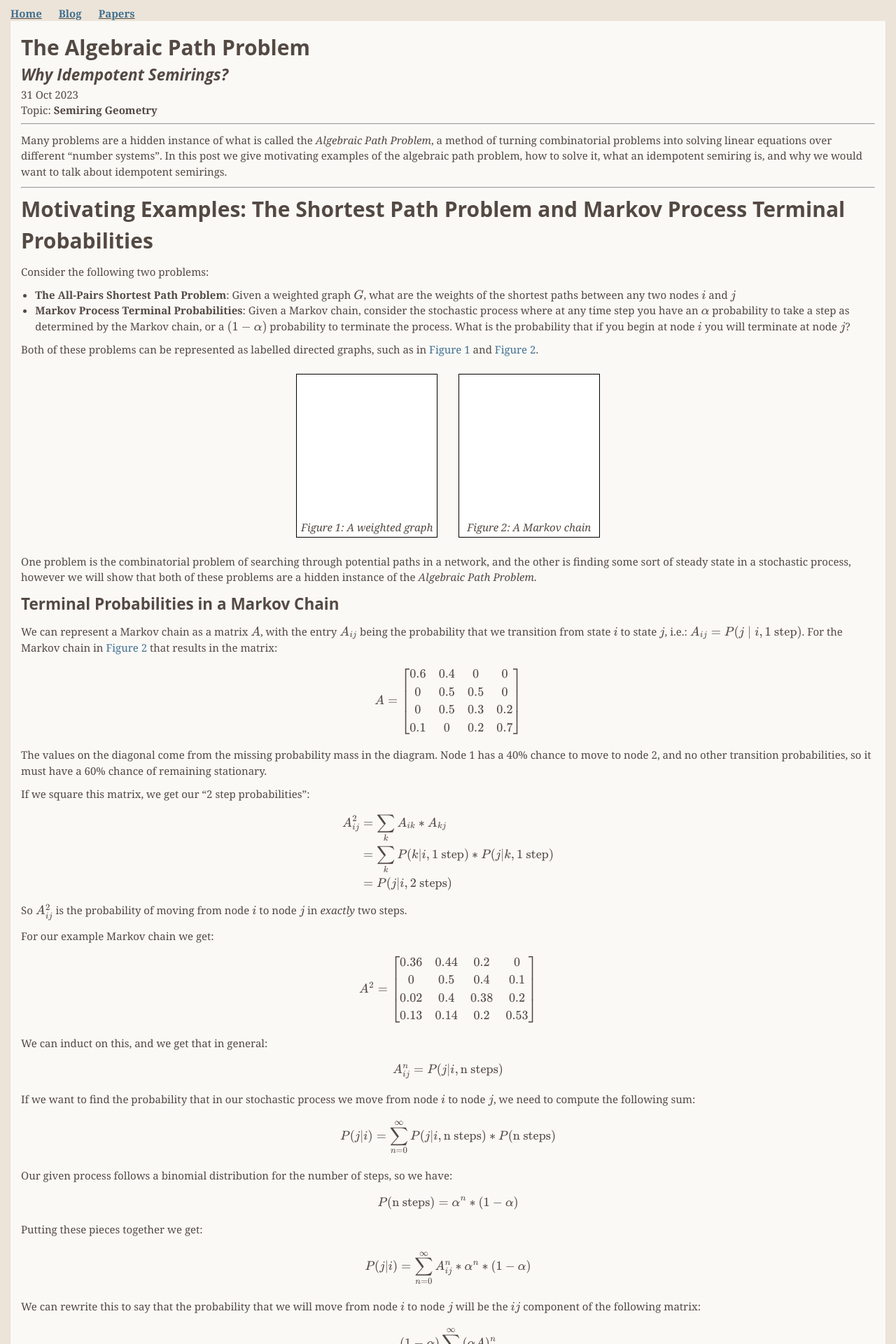
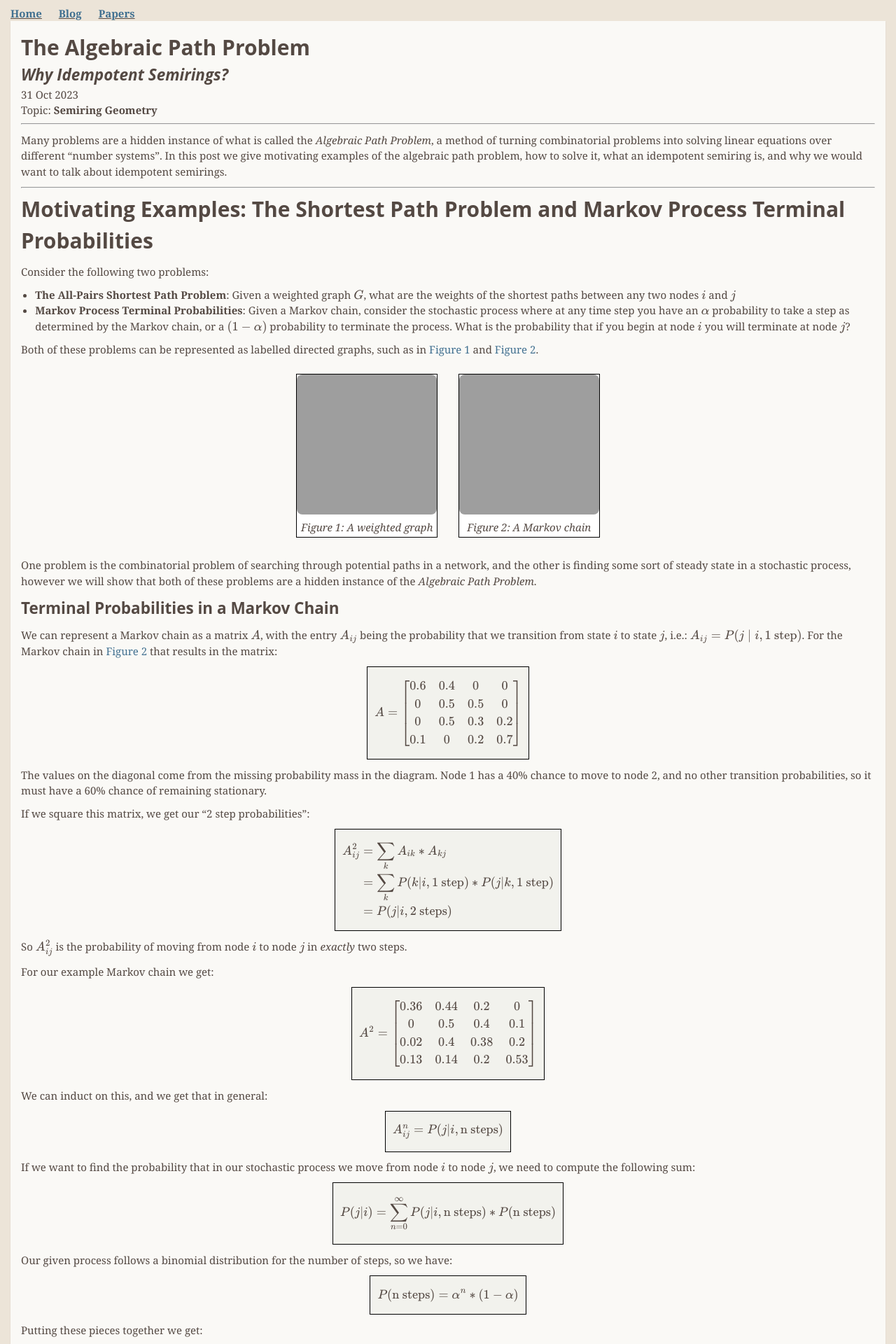
Before and after one commit to wrbernardoni/wrbernardoni.github.io, a Jekyll site: the page built from _posts/2023-10-31-AlgebraicPathProblem.md, in a window 1280 px wide. Shown: the top 1920 px of the page at 70% size. Built offline with Jekyll 4.4.1, drawn with Linux system fonts in a browser that asks for light colours; formulas are drawn with MathJax 3; some of the changed text lies outside the part shown; grey boxes are pictures that could not be loaded.

Commit message:
Fixed escaping equations issue

```diff
--- a/_layouts/default.html
+++ b/_layouts/default.html
@@ -26,4 +26,10 @@
   </body>
 </html>
 
+<script type="text/x-mathjax-config">
+  MathJax.Hub.Config({
+    "HTML-CSS": { scale: 100 }
+  });
+</script>
+
 <script src="https://cdn.mathjax.org/mathjax/latest/MathJax.js?config=TeX-AMS-MML_HTMLorMML" type="text/javascript"></script>
--- a/_posts/2023-10-31-AlgebraicPathProblem.md
+++ b/_posts/2023-10-31-AlgebraicPathProblem.md
@@ -40,17 +40,24 @@
 
 We can represent a Markov chain as a matrix $$A$$, with the entry $$A_{ij}$$ being the probability that we transition from state $$i$$ to state $$j$$, i.e.: $$A_{ij} = P(j \mid i, \text{1 step})$$. For the Markov chain in [Figure 2](#Fig2) that results in the matrix:
 
+<div class="equationBox">
+<div class="equation">
 $$ A = \begin{bmatrix}
         0.6 & 0.4 & 0 & 0\\
         0 & 0.5 & 0.5 & 0\\
         0 & 0.5 & 0.3 & 0.2\\
         0.1 & 0 & 0.2 & 0.7
     \end{bmatrix} $$
+</div>
+</div>
+
 
 The values on the diagonal come from the missing probability mass in the diagram. Node 1 has a 40% chance to move to node 2, and no other transition probabilities, so it must have a 60% chance of remaining stationary.
 
 If we square this matrix, we get our "2 step probabilities":
 
+<div class="equationBox">
+<div class="equation">
 $$
 \begin{align}
     A^2_{ij} &= \sum_{k} A_{ik} * A_{kj}\\
@@ -58,11 +65,16 @@
     &= P(j|i, \text{2 steps}) \label{eq: Markov 2 Step}
 \end{align}
 $$
+</div>
+</div>
+
 
 So $$A^2_{ij}$$ is the probability of moving from node $$i$$ to node $$j$$ in *exactly* two steps.
 
 For our example Markov chain we get:
 
+<div class="equationBox">
+<div class="equation">
 $$
 A^2 = \begin{bmatrix}
     0.36 & 0.44 & 0.2 & 0\\
@@ -71,39 +83,68 @@
     0.13 & 0.14 & 0.2 & 0.53
 \end{bmatrix}
 $$
+</div>
+</div>
 
 We can induct on this, and we get that in general:
 
+<div class="equationBox">
+<div class="equation">
 $$
 A^n_{ij} = P(j|i, \text{n steps})
 $$
+</div>
+</div>
+
 
 If we want to find the probability that in our stochastic process we move from node $$i$$ to node $$j$$, we need to compute the following sum:
 
+<div class="equationBox">
+<div class="equation">
 $$
 P(j | i) = \sum_{n = 0}^\infty P(j | i, \text{n steps}) * P(\text{n steps})
 $$
+</div>
+</div>
+
 
 Our given process follows a binomial distribution for the number of steps, so we have:
 
+<div class="equationBox">
+<div class="equation">
 $$
 P(\text{n steps}) = \alpha^n * (1 - \alpha)
 $$
+</div>
+</div>
+
 
 Putting these pieces together we get:
 
+<div class="equationBox">
+<div class="equation">
 $$
 P(j|i) = \sum_{n = 0}^\infty A^n_{ij} * \alpha^n * (1 - \alpha)
 $$
+</div>
+</div>
+
 
 We can rewrite this to say that the probability that we will move from node $$i$$ to node $$j$$ will be the $$ij$$ component of the following matrix:
 
+<div class="equationBox">
+<div class="equation">
 $$
 (1 - \alpha)\sum_{n = 0}^\infty\left(\alpha A\right)^n
 $$
+</div>
+</div>
+
 
 For $$\alpha = 0.5$$ we get the following matrix for the Markov chain in [Figure 2](#Fig2):
 
+<div class="equationBox">
+<div class="equation">
 $$
 \begin{bmatrix}
          0.714983 & 0.211811 & 0.0634456 & 0.00976086 \\
@@ -112,25 +153,38 @@
  0.0561249 & 0.0507565 & 0.107369 & 0.785749
 \end{bmatrix}
 $$
+</div>
+</div>
+
 
 This was an *explicit* process to solve the problem, but we could have taken another approach. We could have taken an *implicit* approach and noted that a matrix of probabilities $$X$$ is a solution to our problem if and only if it satisfies the implicit equation:
 
+<div class="equationBox">
+<div class="equation">
 $$
 X = \alpha A X + (1 - \alpha)I
 $$
+</div>
+</div>
+
 
 The above equation is the defining relation of a binomial distribution applied to our Markov chain.
 
 We can "solve" this equation, and we get that if $$(I - \alpha A)$$ is an invertible matrix then the solution to oour equation is of the form
 
+<div class="equationBox">
+<div class="equation">
 $$
 X = (1 - \alpha)(I - \alpha A)^{-1}
 $$
+</div>
+</div>
+
 
 For the Markov chain in [Figure 2](#Fig2) and an arbitrary $$\alpha$$, one can verify as a lengthy linear algebra practice, that we get the following matrix:
 
-<div class="floatDiv">
-<figure class="nbPaper">
+<div class="equationBox">
+<div class="equation">
 $$
 \begin{bmatrix}
          \frac{(1-\alpha ) \left(0.09 \alpha ^3+0.42 \alpha ^2-1.5 \alpha +1\right)}{-0.058 \alpha ^4-0.162 \alpha ^3+1.32 \alpha ^2-2.1 \alpha +1} & \frac{(1-\alpha ) \left(0.068 \alpha ^3-0.4 \alpha ^2+0.4 \alpha \right)}{-0.058 \alpha ^4-0.162 \alpha ^3+1.32 \alpha ^2-2.1 \alpha +1} & \frac{(1-\alpha ) \left(0.2 \alpha ^2-0.14 \alpha ^3\right)}{-0.058 \alpha ^4-0.162 \alpha ^3+1.32 \alpha ^2-2.1 \alpha +1} & \frac{0.04 (1-\alpha ) \alpha ^3}{-0.058 \alpha ^4-0.162 \alpha ^3+1.32 \alpha ^2-2.1 \alpha +1} \\
@@ -139,25 +193,37 @@
  \frac{(1-\alpha ) \left(-0.01 \alpha ^3-0.08 \alpha ^2+0.1 \alpha \right)}{-0.058 \alpha ^4-0.162 \alpha ^3+1.32 \alpha ^2-2.1 \alpha +1} & \frac{(1-\alpha ) \left(0.14 \alpha ^2-0.072 \alpha ^3\right)}{-0.058 \alpha ^4-0.162 \alpha ^3+1.32 \alpha ^2-2.1 \alpha +1} & \frac{(1-\alpha ) \left(0.08 \alpha ^3-0.22 \alpha ^2+0.2 \alpha \right)}{-0.058 \alpha ^4-0.162 \alpha ^3+1.32 \alpha ^2-2.1 \alpha +1} & \frac{(1-\alpha ) \left(0.06 \alpha ^3+0.38 \alpha ^2-1.4 \alpha +1\right)}{-0.058 \alpha ^4-0.162 \alpha ^3+1.32 \alpha ^2-2.1 \alpha +1}
     \end{bmatrix}
 $$
-</figure>
+</div>
 </div>
 
 The key observation is that in order to solve this problem we can either compute the infinite sum:
 
+<div class="equationBox">
+<div class="equation">
 $$
 (1 - \alpha)\sum_{n = 0}^\infty\left(\alpha A\right)^n
 $$
+</div>
+</div>
+
 
 Or we can solve the linear relation:
 
+<div class="equationBox">
+<div class="equation">
 $$
 X = (1 - \alpha)(I - \alpha A)^{-1}
 $$
+</div>
+</div>
+
 
 ## All Pairs Shortest Path Problem
 
 We can create a similar adjacency matrix for the shortest path problem in [Figure 1](#Fig1):
 
+<div class="equationBox">
+<div class="equation">
 $$
 \begin{bmatrix}
     & 2 &  & \\
@@ -166,9 +232,14 @@
     1 &  & 1 &
 \end{bmatrix}
 $$
+</div>
+</div>
+
 
 We have a lot of missing edges we need to fill in in order to make a matrix. If we fill the missing edges with infinite weight edges then we won't change the length of our shortest paths -- the only paths that have infinite weight will be the ones that leave our original graph. Doing so we get the matrix:
 
+<div class="equationBox">
+<div class="equation">
 $$
 A = \begin{bmatrix}
         \infty & 2 & \infty & \infty\\
@@ -177,49 +248,78 @@
         1 & \infty & 1 & \infty
     \end{bmatrix}
 $$
+</div>
+</div>
+
 
 For any graph $$G = (V,E)$$, if we have a weight function $$w : E \to \mathbb {R}$$, we can form the weighted adjacency matric $$A$$ where:
 
+<div class="equationBox">
+<div class="equation">
 $$
 A_{ij} = \begin{cases}
         w(i,j) & (i,j) \in E\\
         \infty & (i,j) \not\in E
     \end{cases}
 $$
+</div>
+</div>
+
 
 Using the convention that $$\min(\emptyset) = \infty$$, we can also see $$A$$ as the matrix where $$A^1_{ij}$$ is the minimum weights of the paths of length exactly $$1$$.
 
 The minimum weights of the paths of exactly length $$2$$ between nodes $$i$$ and $$j$$ can be found as:
 
+<div class="equationBox">
+<div class="equation">
 $$
 \min_{k} A_{ik} + A_{kj}
 $$
+</div>
+</div>
+
 
 If we write $$a \oplus b = \min(a,b)$$ and $$a \otimes b = a + b$$ we can rewrite this equation as:
 
+<div class="equationBox">
+<div class="equation">
 $$
 \bigoplus_{k} A_{ik} \otimes A_{kj}
 $$
+</div>
+</div>
 
 This looks a lot like matrix multiplication! We will use this new "addition" $$\oplus$$ and "multiplication" $$\otimes$$ to define a new "matrix algebra".
 
 We will define the matrix with the $$ij$$th entry being the lengths of the shortest paths in exactly 2 steps $$A^{\otimes 2}$$ and in general call $$A^{\otimes n}$$ the matrix:
 
+<div class="equationBox">
+<div class="equation">
 $$
 A^{\otimes n}_{ij} = \bigoplus_{k_1,k_2,...,k_{n-1}}A_{ik_1}\otimes A_{k_1k_2} \otimes...\otimes A_{k_{n-2}k_{n-1}}\otimes A_{k_{n-1}j}
 $$
+</div>
+</div>
+
 
 We define $$A^{\otimes 1} = A$$ and $$A^{\otimes 0}$$ to be the matrix:
 
+<div class="equationBox">
+<div class="equation">
 $$
 A^{\otimes 0}_{ij} = \begin{cases}
         0 & i = j\\
         \infty & i \ne j
     \end{cases}
 $$
+</div>
+</div>
+
 
 That is
 
+<div class="equationBox">
+<div class="equation">
 $$
 A^{\otimes 0} = \begin{bmatrix}
         0 & \infty & ... & \infty\\
@@ -228,37 +328,63 @@
         \infty & & & 0
     \end{bmatrix}
 $$
+</div>
+</div>
+
 
 We will call $$A^{\otimes 0} = I_{\otimes}$$ in analogy with standard matrix multiplication.
 
 We define $$\otimes$$ matrix multiplication as:
 
+<div class="equationBox">
+<div class="equation">
 $$
 (A \otimes B)_{ij} = \bigoplus_k A_{ik} \otimes B_{kj}
 $$
+</div>
+</div>
+
 
 Using this, one can see $$A^{\otimes n} \otimes A^{\otimes m} = A^{\otimes (n + m)}$$.
 
 We can also define the $$\oplus$$ matrix addition as:
 
+<div class="equationBox">
+<div class="equation">
 $$
 (A \oplus B)_{ij} = A_{ij} \oplus B_{ij}
 $$
+</div>
+</div>
+
 
 We can see that $$A^{\otimes n}_{ij}$$ is the length of the shortest path in *exactly* $$n$$ steps between nodes $$i$$ and $$j$$. If we want the minimum weight path over any number of steps we want:
 
+<div class="equationBox">
+<div class="equation">
 $$
 \min_{n} A^{\otimes n}_{ij} = \bigoplus_{n = 0}^\infty A^{\otimes n}_{ij}
 $$
+</div>
+</div>
 
-Here we also get an implicit version of this equation, where a matrix $$X$$ solves the shortest path problem if and only if it satisfies the equation:
 
+Here we also get an implicit version of this equation, where a matr
+ix $$X$$ solves the shortest path problem if and only if it satisfies the equation:
+
+<div class="equationBox">
+<div class="equation">
 $$
 X = (A \otimes X) \oplus I_{\otimes}
 $$
+</div>
+</div>
+
 
 For our example in [Figure 1](#Fig1) we get:
 
+<div class="equationBox">
+<div class="equation">
 $$
 \begin{align*}
     I_\otimes = A^{\otimes 0} &= \begin{bmatrix}
@@ -288,26 +414,37 @@
     \end{bmatrix}
 \end{align*}
 $$
+</div>
+</div>
 
 # $$ X = AX + B $$ and the Kleene Star
 
 Side by side the solutions for our two problems were:
 
+<div class="equationBox">
+<div class="equation">
 $$
 (1 - \alpha)\sum_{n = 0}^\infty \left(\alpha A\right)^n \qquad \bigoplus_{n = 0}^\infty A^{\otimes n}
 $$
+</div></div>
 
 They both look like [geometric series](https://en.wikipedia.org/wiki/Geometric_series), and the implicit relation that they solved were of the form:
 
+<div class="equationBox">
+<div class="equation">
 $$
 \alpha A * X + (1 - \alpha)I \qquad (A \otimes X) \oplus I_{\otimes}
 $$
+</div></div>
 
 If we let our idea of what $$*$$ and $$+$$ represent change, both problems could be reduced to solving a linear equation of the form
 
+<div class="equationBox">
+<div class="equation">
 $$
 X = A*X + B
 $$
+</div></div>
 
 This is the **Algebraic Path Problem**. The algebraic path problem gives a common formulation to *many* types of problems, including finding:
 
@@ -332,6 +469,8 @@
 
 If we were to naively try to solve this equation we could do the following:
 
+<div class="equationBox">
+<div class="equation">
 $$
 \begin{align*}
     X &= AX + B\\
@@ -340,20 +479,27 @@
     X &= \frac{B}{1 - A}
 \end{align*}
 $$
+</div></div>
 
 But we run into a number of problems. We might not be able to compute $$\dfrac{B}{1 - A}$$. In our Markov chain example both $$A$$ and $$B$$ were matrices, and not all matrices are invertible, so we may not be able to dvide by $$1 - A$$. Even if we can divide by $$1- A$$ we would need to decide if we are *left* or *right* dividing by $$1 - A$$, because matrix multiplication is not commutative. Even worse, we might not even be able to *subtract*. In our shortest path example $$a \oplus b$$ was the minimum of $$a$$ and $$b$$ -- there is no inverse operation to finding the minimum of two numbers.
 
 We need to find a method of solving $$X = AX + B$$ using *only addition and multiplication*. Our above solution is not worthless though. If we stare at it long enough we can note that it is the solution to the geometric series:
 
+<div class="equationBox">
+<div class="equation">
 $$
 \sum_{n = 0}^\infty A^n B
 $$
+</div></div>
 
 We can see that an expression of the above form satisfies the equation
 
+<div class="equationBox">
+<div class="equation">
 $$
 X = AX + B
 $$
+</div></div>
 
 To make writing our solutions easier we define the **Kleene Star**.
 
@@ -367,15 +513,21 @@
 
 When the Kleene star exists (which it does not always exist), assuming suitable axioms on our number system, we get that $$A^* B$$ is a solution to the equation:
 
+<div class="equationBox">
+<div class="equation">
 $$
 X = AX + B
 $$
+</div></div>
 
 And $$B A^*$$ is a solution to the equation:
 
+<div class="equationBox">
+<div class="equation">
 $$
 X = XA + B
 $$
+</div></div>
 
 If our number system has a non-commutative multiplication then these could represent distinct problems.
 
@@ -391,7 +543,10 @@
 	We need $$A\left(\sum A^i\right) = \sum A^{i + 1}$$ to make $$A^*$$ a solution. Strictly speaking to solve $$X = AX + B$$ we only need *left* distributivity and to solve $$X = XA + B$$ we only need *right* distributivity.
 	3. We want our addition and our multiplication to be associative. We didn't use any brackets when defining the Kleene star, and non-associative operations are quite a hassle.
 	4. We want our addition to be commutative. If it is not then the following four equations all could represent distinct problems with four distinct solutions instead of the two that we currently have:
-	\\\[X = AX + 1 \qquad X = 1 + AX \qquad X = XA + 1 \qquad X = 1 + XA\\\]
+    <div class="equationBox">
+    <div class="equation">
+	\[X = AX + 1 \qquad X = 1 + AX \qquad X = XA + 1 \qquad X = 1 + XA\]
+    </div></div>
 
 Taken together these are almost the axioms of a [**semiring**](#SemiringDefinition) -- the only missing axioms are the existence of an additive identity $$0$$, and the annihilation axiom: $$0a = 0 = a0$$.
 
@@ -443,9 +598,12 @@
 
 Semirings may also look *nothing* like numbers. Let's denote the power set of a set $$X$$ as $$P(X)$$, and $$P_{fin}(X)$$ to be the set of finite subsets of $$X$$.
 
+<div class="equationBox">
+<div class="equation">
 $$
 P_{fin}(X) = \{Y \subseteq X, |Y| \in \mathbb N\}
 $$
+</div></div>
 
 <div class="definition">
 <strong>Example 3.</strong> Let \(X\) be a set. We can form a semiring on \(P(X)\), where:
@@ -526,9 +684,12 @@
 
 This forms a partial order for any idempotent semiring. In fact it forms a lower semi-lattice. Under this ordering, if $$X$$ is a finite subset of our semiring we get:
 
+<div class="equationBox">
+<div class="equation">
 $$
 \inf(X) = \sum_{x \in X} x
 $$
+</div></div>
 
 This can be remembered by the phrase: "The crocodile eats the bigger element." If you picture $$\le$$ as a little crocodile, then $$a \le b$$ if when we add $$a$$ and $$b$$, $$b$$ is "eaten": $$a + b = a$$.
 
@@ -607,6 +768,8 @@
 
 Elements of $$M_X(S)$$ can be referred to using matrix notation if we fix an indexing on $$X$$. For $$A \in M_X(S)$$ we write $$A_{ij}$$ to refer to $$A(i,j)$$ and we can write out elements in matrix notation:
 
+<div class="equationBox">
+<div class="equation">
 $$
 A = \begin{bmatrix}
         A_{00} & A_{01} & A_{02} & ...\\
@@ -615,9 +778,12 @@
         \vdots & \vdots & \vdots &\ddots
     \end{bmatrix}
 $$
+</div></div>
 
 In this form we get
 
+<div class="equationBox">
+<div class="equation">
 $$
 \begin{align*}
 0_{M_X(S)} &= \begin{bmatrix}
@@ -634,6 +800,7 @@
     \end{bmatrix}
 \end{align*}
 $$
+</div></div>
 
 Matrix multiplication is the usual dot product of row and column that you may have seen in a linear algebra class.
 
@@ -667,9 +834,12 @@
 
 If $$S$$ is an idempotent semiring, this proposition tells us
 
+<div class="equationBox">
+<div class="equation">
 $$
 A^*_{ij} = \inf(\omega(P_{ij}))
 $$
+</div></div>
 
 Where the infinum is with respect to the canonical ordering on $$S$$.
 
@@ -690,9 +860,12 @@
 
 There is a handy trick to computing cumulants. In an idempotent semiring we have the identity
 
+<div class="equationBox">
+<div class="equation">
 $$
 (1 + s)^n = 1 + s + s^2 + ... + s^n = s^{(n)}
 $$
+</div></div>
 
 So as a hand-wavey statement we can say that computing $$s^*$$ is the "same" as computing $$\lim_{n \to \infty}(1 + s)^n$$. In many cases this limit converges in finite time, we call that the Kleene star "stabilizing".
 
--- a/assets/css/styles.scss
+++ b/assets/css/styles.scss
@@ -230,13 +230,6 @@
 	border: 3px solid black;
 }
 
-@media screen and (max-width: 800px) {
-	#headshot {
-		width: 90vw;
-		margin-left: 1vw;
-	}
-}
-
 
 figure {
   margin: 1vw;
@@ -245,6 +238,7 @@
   block-size: fit-content;
   background: white;
   display:inline-block;
+  overflow: hidden;
 }
 
 .definition {
@@ -252,7 +246,8 @@
   border: 1.5px solid black;
   width: 100%;
   background: white;
-  display:inline-block;
+  display: inline-block;
+  overflow: scroll;
 }
 
 figcaption {
@@ -276,6 +271,28 @@
   width: fit-content;
   block-size: fit-content;
   display:inline-block;
+}
+
+
+.equation
+{
+  background-color: rgb(242, 242, 237);
+  text-align: center;
+  border: 1px solid black;
+  padding-left: 10px;
+  padding-right: 10px;
+  width: fit-content;
+  height: fit-content;
+  margin: auto;
+  block-size: fit-content;
+  display:inline-block;
+}
+
+.equationBox
+{
+  width: 100%;
+  display: flex;
+  flex-direction: column;
 }
 
 .blogbox {
@@ -307,3 +324,31 @@
 .mainNav a:hover {
   color: red;
 }
+
+.inline-image {
+  width:400px;
+}
+
+@media screen and (max-width: 800px) {
+  #headshot {
+    width: 90vw;
+    margin-left: 1vw;
+  }
+
+  .MathJax_Display, .MathJax {
+    width: 100%;
+  }
+
+}
+
+@media screen and (max-width: 500px) {
+
+.inline-image {
+  width:90%;
+}
+
+.floatDiv {
+    width: 100%;
+}
+
+}
```
Also changed, not shown: _posts/2023-11-01-AlgebraicContactGraph.md (+110 -5 lines).
